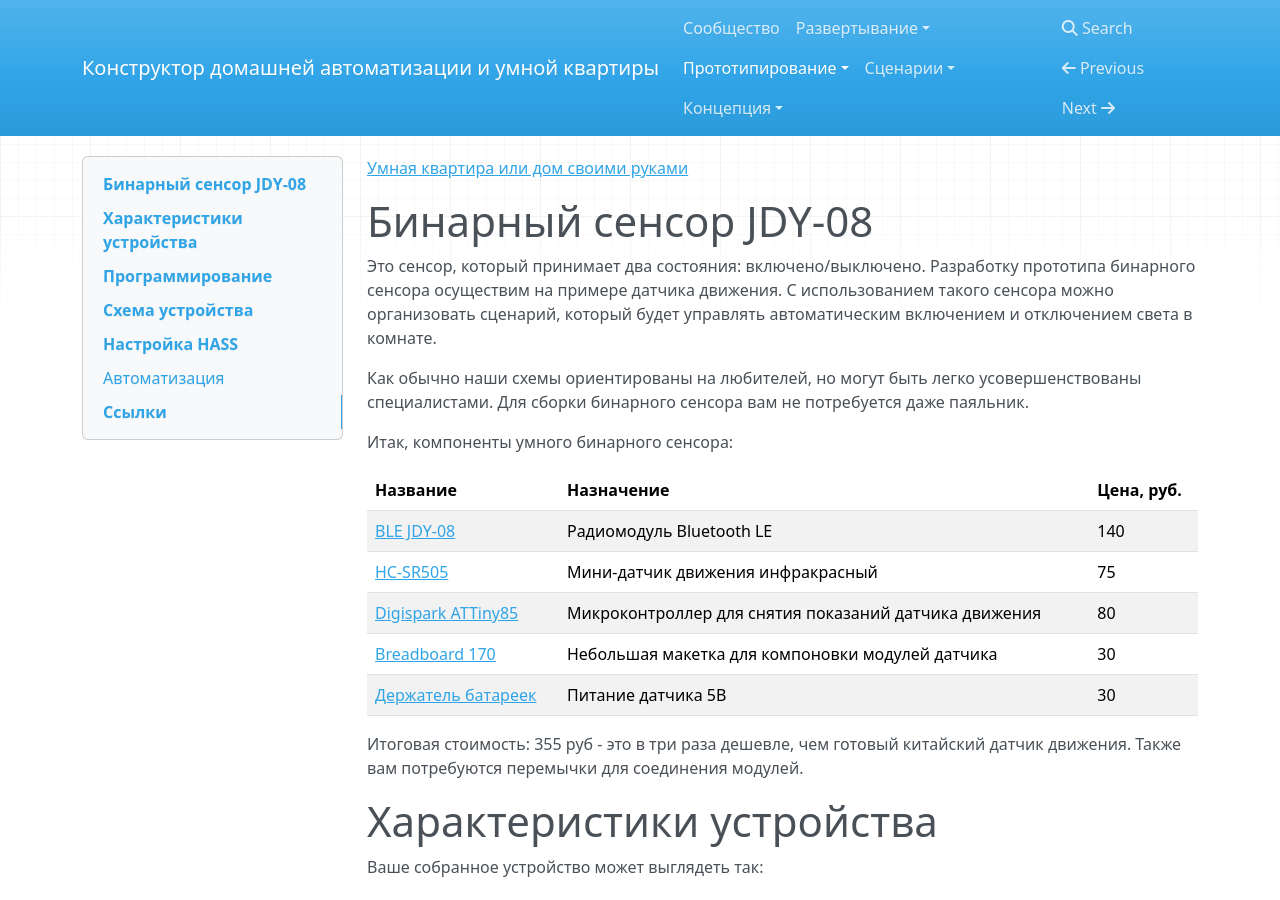
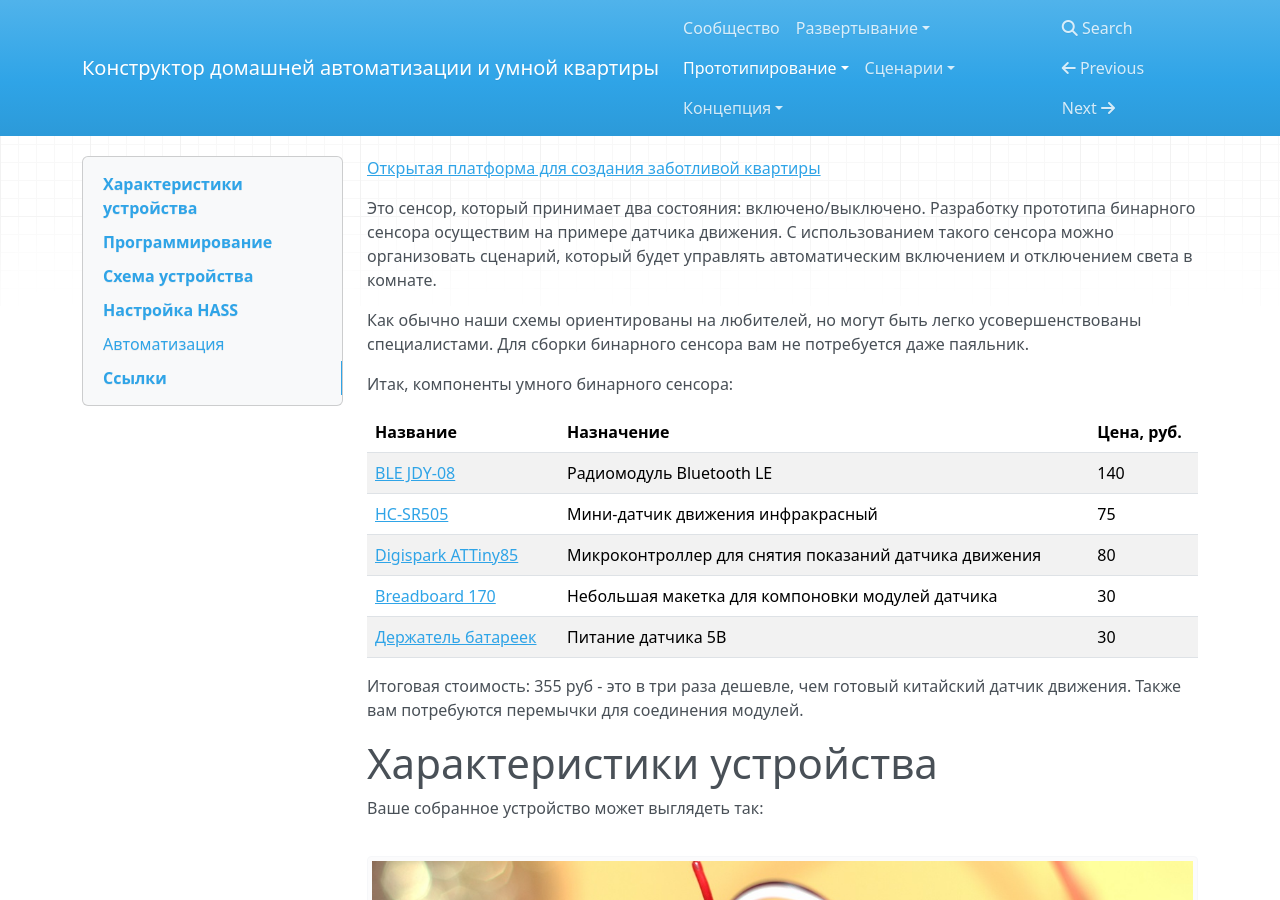
Before and after one commit to cutecare/cutecare-docs, an MkDocs documentation site: the page built from docs/Бинарный сенсор JDY-08.md, in a window 1280 px wide and 900 px high. Built offline with MkDocs 1.6.1, drawn with Linux system fonts in a browser that asks for light colours; nearby versions of some CDN libraries; old or Windows-style settings are respelled for this version of MkDocs.

Commit message:
Update Бинарный сенсор JDY-08.md

```diff
--- a/docs/Бинарный сенсор JDY-08.md
+++ b/docs/Бинарный сенсор JDY-08.md
@@ -1,6 +1,4 @@
-[Умная квартира или дом своими руками](http://cutecare.ru)
-
-# Бинарный сенсор JDY-08
+[Открытая платформа для создания заботливой квартиры](http://cutecare.ru)
 
 Это сенсор, который принимает два состояния: включено/выключено. Разработку прототипа бинарного сенсора осуществим на примере датчика движения. С использованием такого сенсора можно организовать сценарий, который будет управлять автоматическим включением и отключением света в комнате.
 
```
